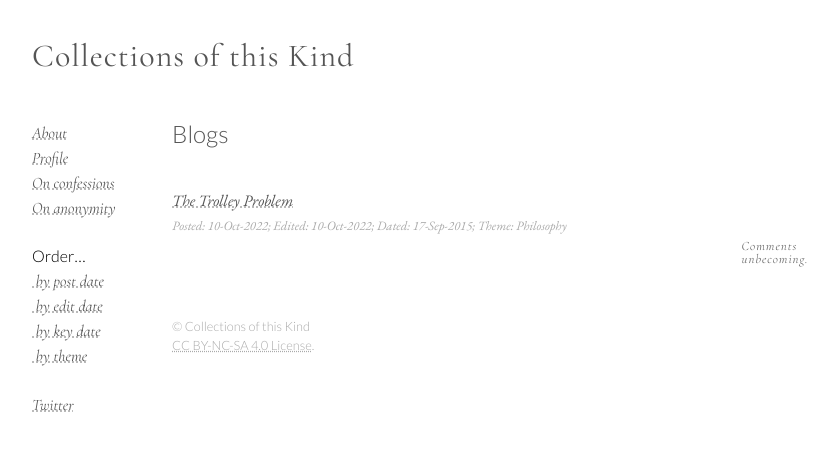
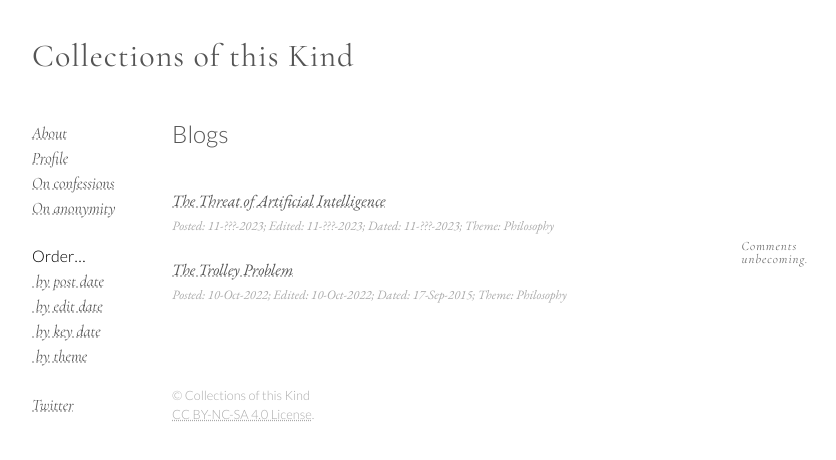
Before and after one commit to CollectionsOfThisKind/collectionsofthiskind.github.io, a Jekyll site: the page built from pages/blog/index.html, in a window 1280 px wide. Shown: the top 460 px of the page, without its empty margins (78-914 px from the left). Built offline with Jekyll 4.4.1, drawn with Linux system fonts in a browser that asks for light colours.

Commit message:
Add files via upload

```diff
--- a/pages/blog/index.html
+++ b/pages/blog/index.html
@@ -13,7 +13,17 @@ Comments unbecoming.
 
 <h2 class=top>Blogs</h2>
 
-
+<p class='anchor'>
+<span class='theme' id='Philosophy'>
+<span class='keydate' id='20231911'>
+<span class='postdate' id='20231911'>
+<span class='editdate' id='20231911'>
+<a href="ai.html">The Threat of Artificial Intelligence</a>
+</span>
+</span>
+</span>
+</span>
+</p>
 
 <p class='anchor'>
 <span class='theme' id='Philosophy'>
```
Also changed, not shown: pages/blog/ai.html (added, +43 -0 lines).
